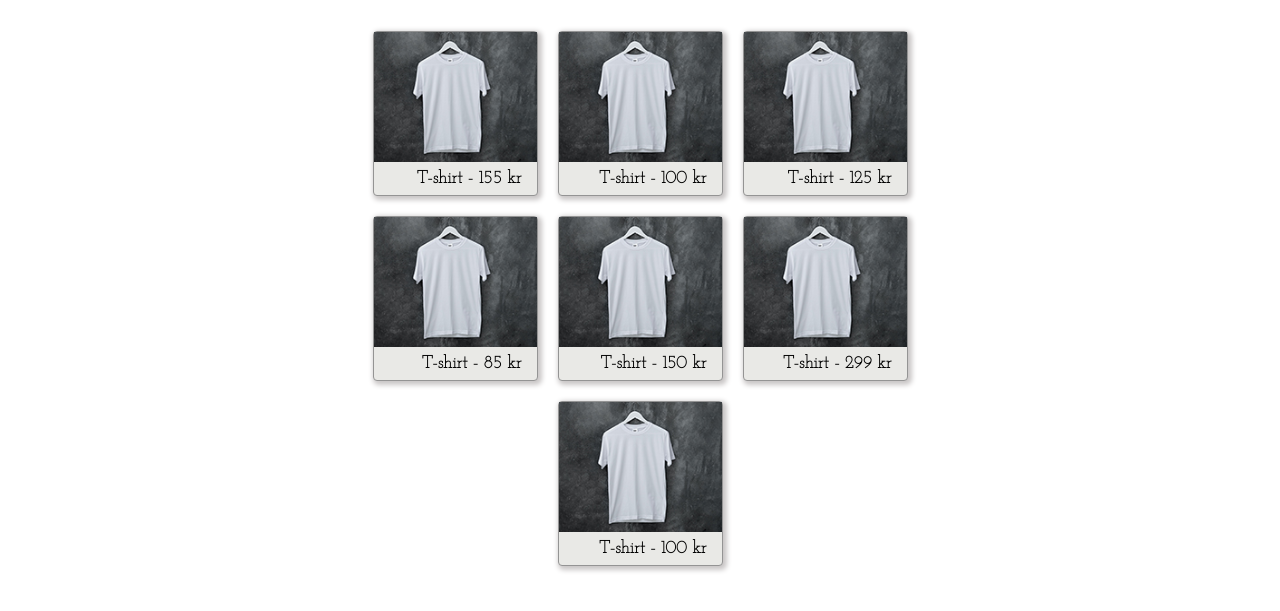
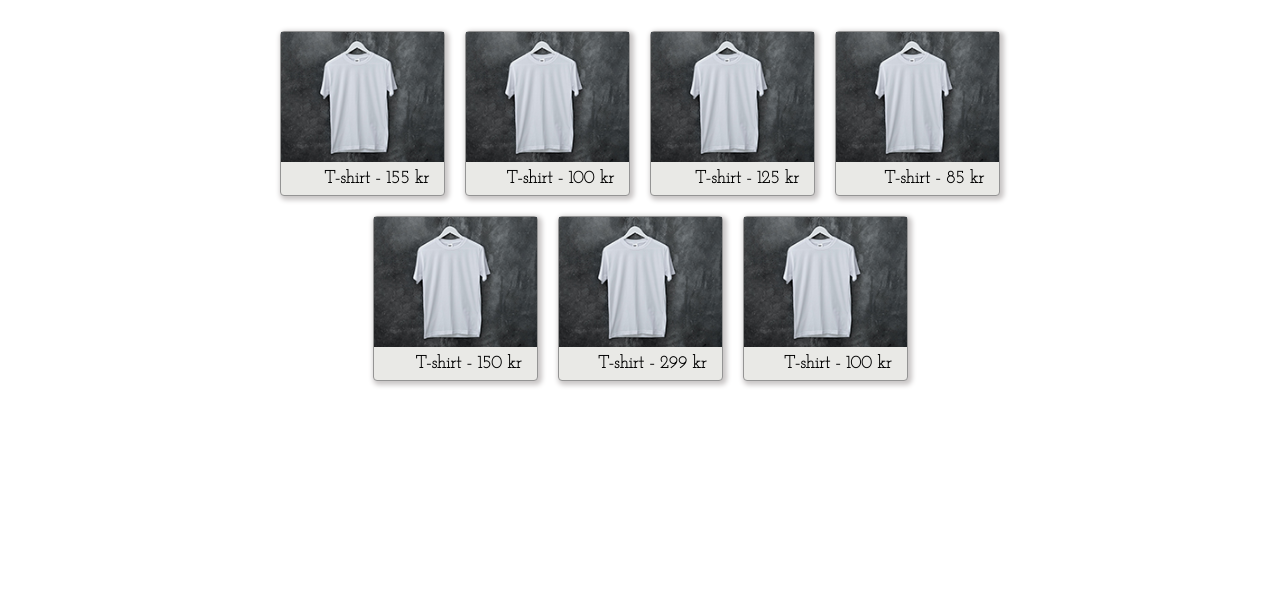
Before and after one commit to william-wigemo-nti-johanneberg/WU_projektVT2021_2A, a plain HTML site: page webbshop.html in a window 1280 px wide. Shown: the part 119-730 px from the top of the page. Drawn offline with Linux system fonts and the light colour scheme.

Commit message:
webbshoppen har nu alltid minst 2 rader

```diff
--- a/css/style.css
+++ b/css/style.css
@@ -467,7 +467,7 @@ nav {
         "nv nv nv" 50px
         ".  hd . " auto
         ".  s1 . " auto
-        / 1fr minmax(200px, 2fr) 1fr;
+        / 1fr 800px 1fr;
     }
     #grid_container_webbshop .navlinks li:nth-child(4) {
         background: rgba(104, 85, 85, 0.336);
```
